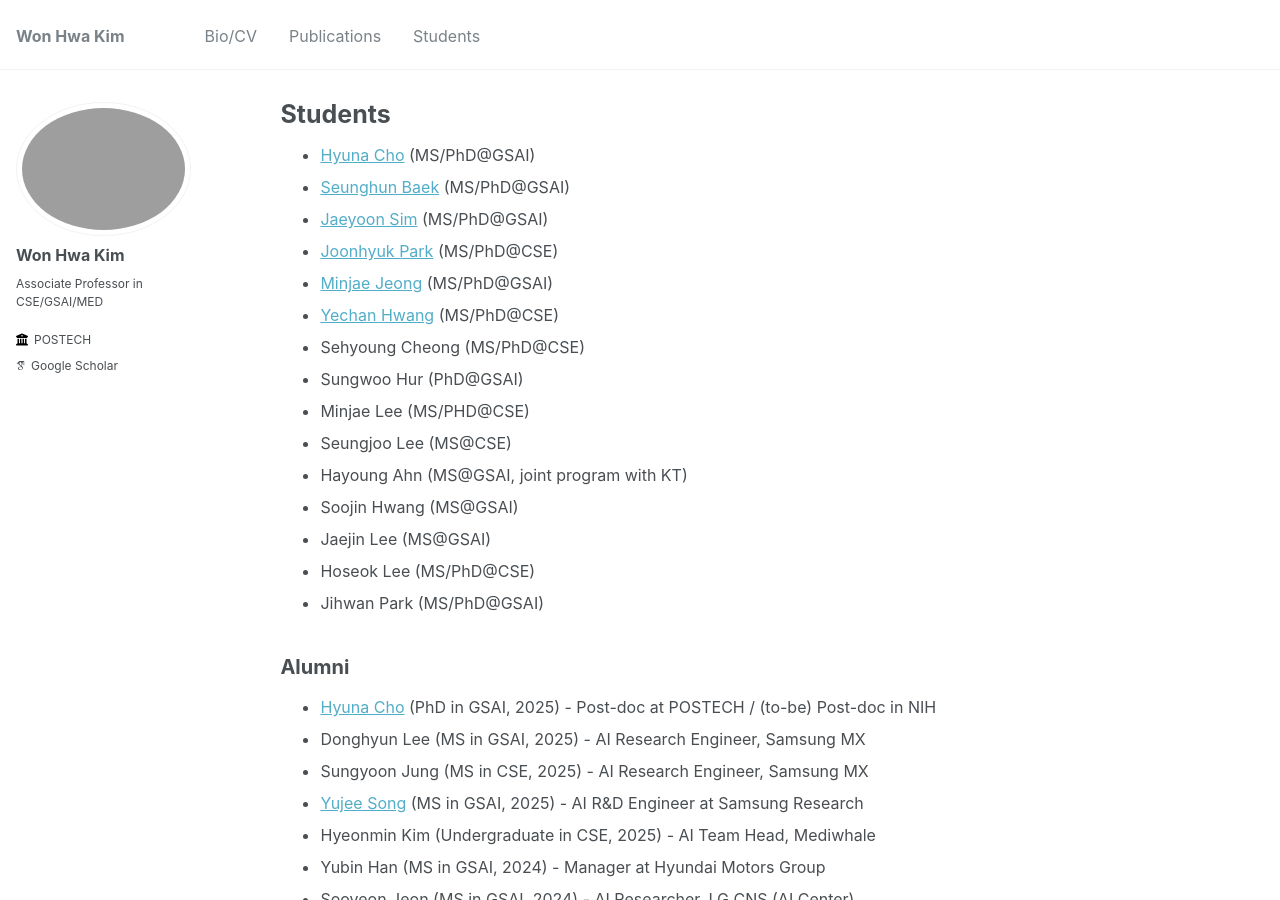
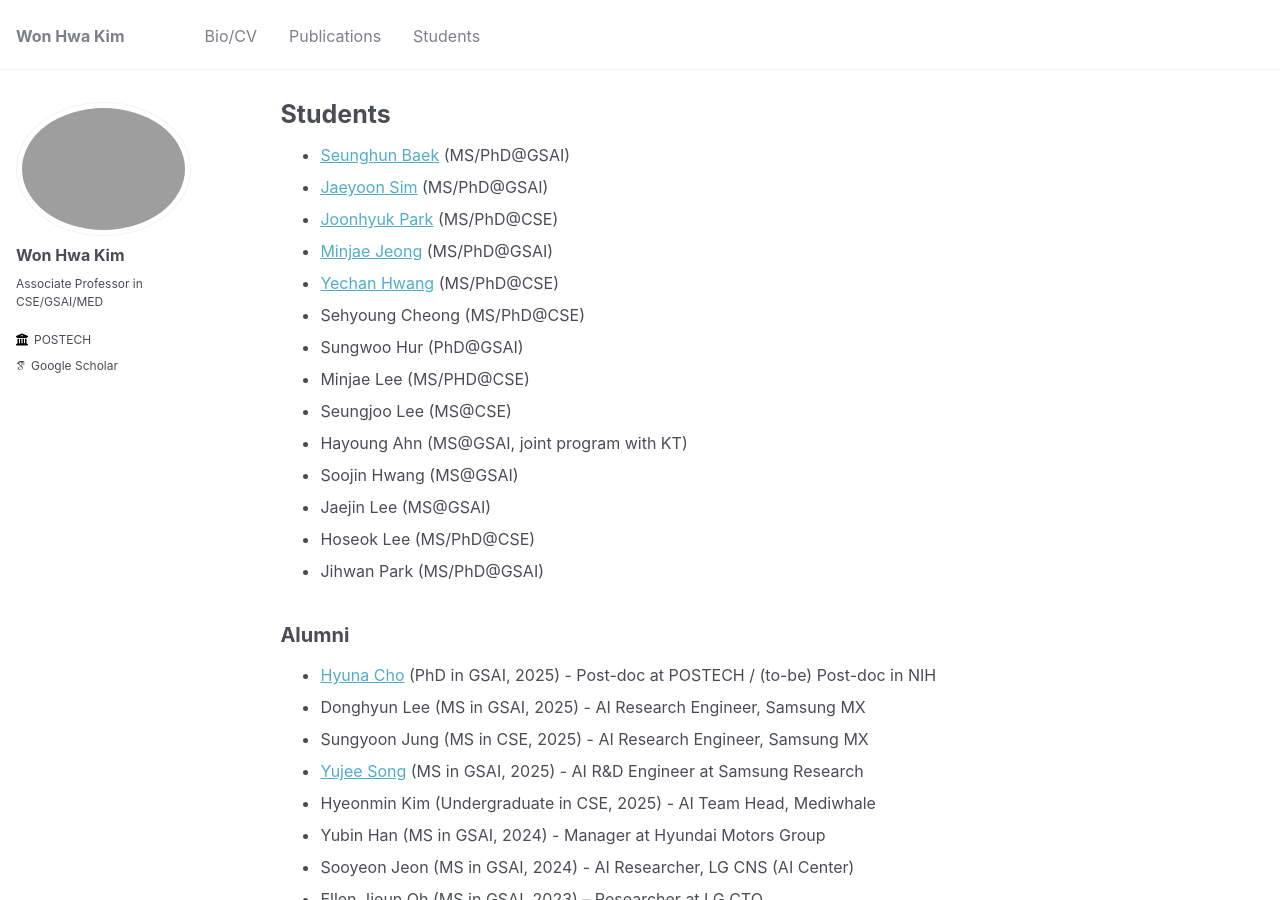
Before and after one commit to wwplato/wwplato.github.io, a Jekyll site: the page built from _pages/students.md, in a window 1280 px wide and 900 px high. Built offline with Jekyll 4.4.1, drawn with Linux system fonts in a browser that asks for light colours; some web fonts are replaced.

Commit message:
Update students.md

```diff
--- a/_pages/students.md
+++ b/_pages/students.md
@@ -5,7 +5,6 @@ permalink: /students/
 author_profile: true
 ---
 
-* [Hyuna Cho](http://sites.google.com/view/hyunacho "Hyuna Cho") (MS/PhD@GSAI)
 * [Seunghun Baek](https://habaek4.github.io/ "Seunghun Baek") (MS/PhD@GSAI)
 * [Jaeyoon Sim](https://jaeyoonssim.github.io "Jaeyoon Sim") (MS/PhD@GSAI)
 * [Joonhyuk Park](https://pjh1023.github.io/ "Joonhyuk Park") (MS/PhD@CSE)
```
